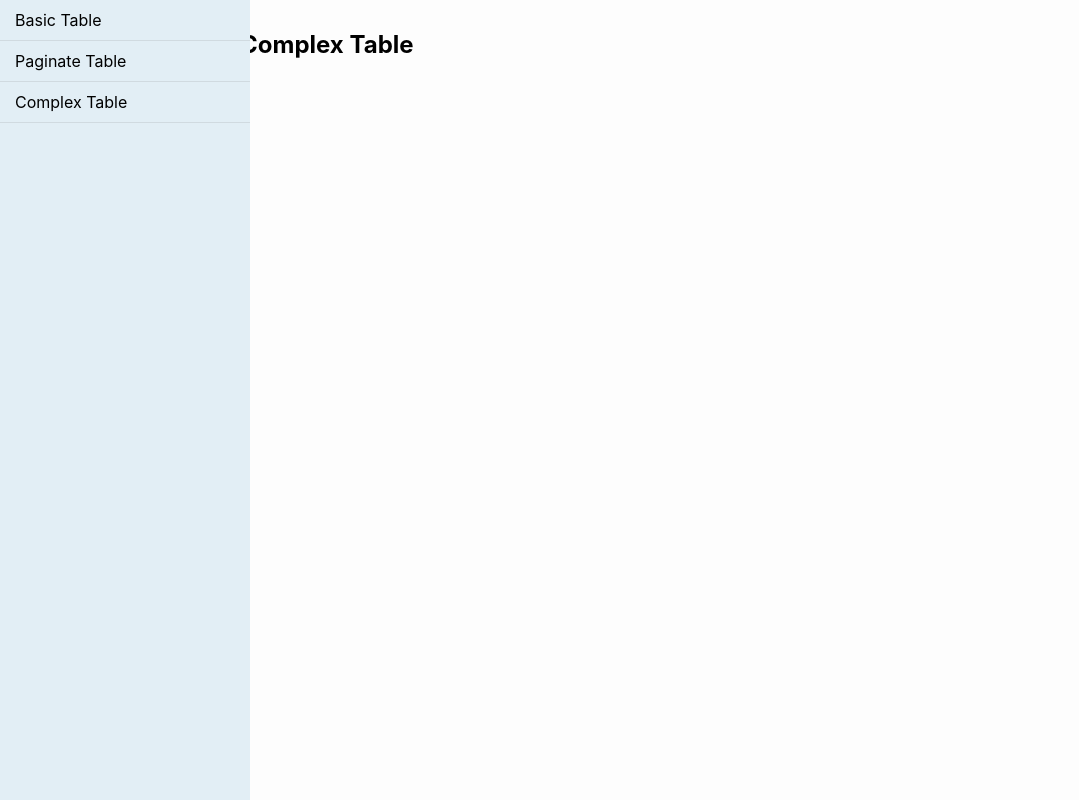
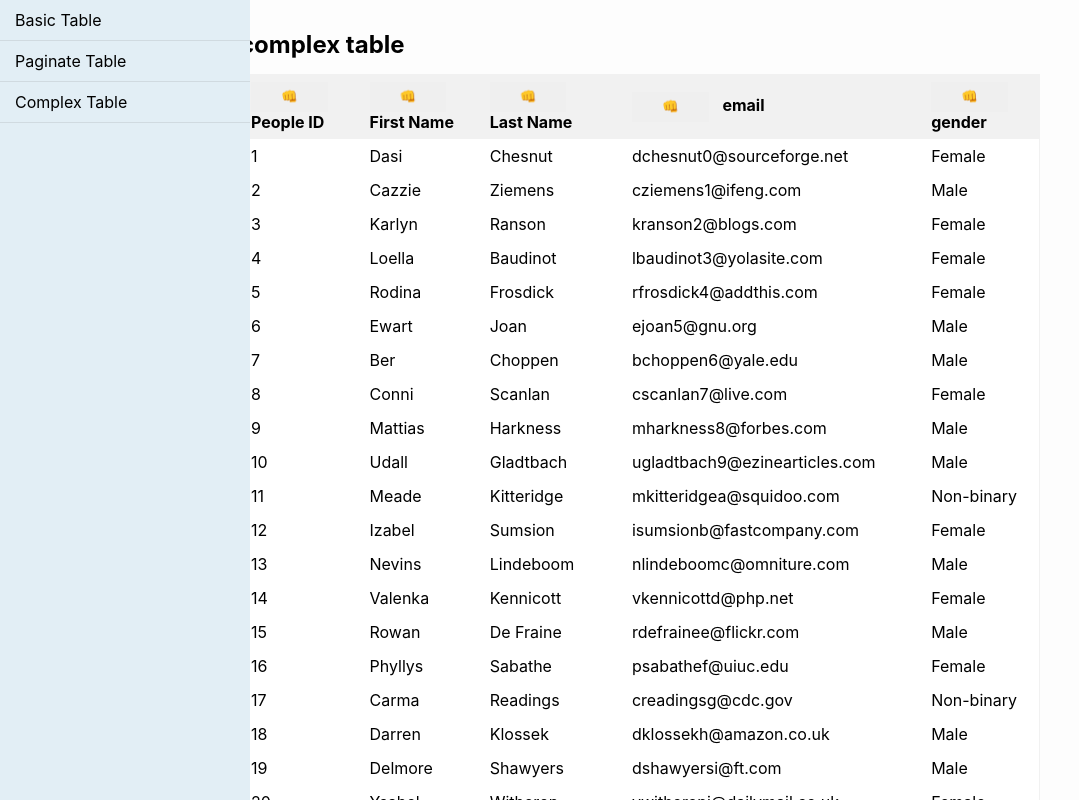
Before and after one commit to KalpanaChamling99/assignment4datatable, a React (Create React App) app: page / in a window 1280 px wide. Shown: the top 800 px of the page, without its empty margins (0-1079 px from the left). Built offline with nearby package versions, Linux system fonts and the light colour scheme.

Commit message:
wip grouping

```diff
--- a/src/components/complex/ComplexTable.jsx
+++ b/src/components/complex/ComplexTable.jsx
@@ -1,10 +1,213 @@
-import React from 'react';
+import React, { useState } from 'react';
+import {
+  GroupingState,
+  useReactTable,
+  getPaginationRowModel,
+  getFilteredRowModel,
+  getCoreRowModel,
+  getGroupedRowModel,
+  getExpandedRowModel,
+  ColumnDef,
+  flexRender,
+  createColumnHelper
+} from '@tanstack/react-table';
+import peopleData from '../../DATA.json';
 
-const ComplexTable = () => {
-  return(
-    <div className="complex-table">
-      <h2>Complex Table</h2>
+const columnHelper = createColumnHelper();
+
+const columns =[
+  columnHelper.accessor('id',{
+    cell: info => info.getValue(),
+    header: () => <>People ID</>
+  }),
+  columnHelper.accessor('first_name',{
+    cell: info => info.getValue(),
+    header: () => <>First Name</>
+  }),
+  columnHelper.accessor('last_name',{
+    cell: info => info.getValue(),
+    header: () => <>Last Name</>
+  }),
+  columnHelper.accessor('email',{
+    cell: info => info.getValue()
+  }),
+  columnHelper.accessor('gender',{
+    cell: info => info.getValue()
+  })
+]
+
+const ComplexTable = () =>{
+  const [data,setData] = useState([...peopleData]);
+  const [grouping, setGrouping] = useState([]);
+
+  const table = useReactTable({
+    data,
+    columns,
+    state: {
+      grouping,
+    },
+    onGroupingChange: setGrouping,
+    getExpandedRowModel: getExpandedRowModel(),
+    getGroupedRowModel: getGroupedRowModel(),
+    getCoreRowModel: getCoreRowModel(),
+    // getPaginationRowModel: getPaginationRowModel(),
+    getFilteredRowModel: getFilteredRowModel(),
+    debugTable: true,
+  })
+  return (
+    <div class="paginate-table">
+      <h2>complex table</h2>
+      <table>
+        <thead>
+          {table.getHeaderGroups().map(headerGroup=>(
+            <tr key={headerGroup.id}>
+              {headerGroup.headers.map(header=>(
+                <th key={header.id}>
+                  <div>
+                    {header.column.getCanGroup() ? (
+                      // If the header can be grouped, let's add a toggle
+                      <button
+                        {...{
+                          onClick: header.column.getToggleGroupingHandler(),
+                          style: {
+                            cursor: 'pointer',
+                          },
+                        }}
+                      >
+                        {header.column.getIsGrouped()
+                          ? `🛑(${header.column.getGroupedIndex()}) `
+                          : `👊 `}
+                      </button>
+                    ) : null}{' '}
+                    {flexRender(
+                      header.column.columnDef.header,
+                      header.getContext()
+                    )}
+                  </div>
+                </th>
+              ))}
+            </tr>
+          ))}
+        </thead>
+        <tbody>
+          {table.getRowModel().rows.map(row=>{
+            return (
+              <tr key={row.id}>
+                {row.getVisibleCells().map(cell => {
+                  return (
+                    <td
+                      {...{
+                        key: cell.id,
+                        style: {
+                          background: cell.getIsGrouped()
+                            ? '#0aff0082'
+                            : cell.getIsAggregated()
+                            ? '#ffa50078'
+                            : cell.getIsPlaceholder()
+                            ? '#ff000042'
+                            : 'white',
+                        },
+                      }}
+                    >
+                      {cell.getIsGrouped() ? (
+                        // If it's a grouped cell, add an expander and row count
+                        <>
+                          <button
+                            {...{
+                              onClick: row.getToggleExpandedHandler(),
+                              style: {
+                                cursor: row.getCanExpand()
+                                  ? 'pointer'
+                                  : 'normal',
+                              },
+                            }}
+                          >
+                            {row.getIsExpanded() ? '👇' : '👉'}{' '}
+                            {flexRender(
+                              cell.column.columnDef.cell,
+                              cell.getContext()
+                            )}{' '}
+                            ({row.subRows.length})
+                          </button>
+                        </>
+                      ) : cell.getIsAggregated() ? (
+                        // If the cell is aggregated, use the Aggregated
+                        // renderer for cell
+                        flexRender(
+                          cell.column.columnDef.aggregatedCell ??
+                            cell.column.columnDef.cell,
+                          cell.getContext()
+                        )
+                      ) : cell.getIsPlaceholder() ? null : ( // For cells with repeated values, render null
+                        // Otherwise, just render the regular cell
+                        flexRender(
+                          cell.column.columnDef.cell,
+                          cell.getContext()
+                        )
+                      )}
+                    </td>
+                  )
+                })}
+              </tr>
+            )
+          })}
+        </tbody>
+      </table>
+      <div className='pagination mt-6 text-center d-none'>
+        <button
+          onClick={()=>table.setPageIndex(0)}
+        >
+          First
+        </button>
+        <button
+          onClick={()=>table.previousPage()}
+          disabled= {!table.getCanPreviousPage()}
+        >
+          Prev
+        </button>
+        <button
+          onClick={()=>table.nextPage()}
+          disabled={!table.getCanNextPage()}
+        >
+          next
+        </button>
+        <button
+          onClick = {()=>table.setPageIndex(table.getPageCount() - 1)}
+        >
+          Last
+        </button>
+        <span>
+          <span>Go To page:</span>
+          <input
+            type="number"
+            max = {table.getPageCount()}
+            min = "1"
+            defaultValue={table.getState().pagination.pageIndex + 1}
+            onChange = {(e)=>{
+              const page = e.target.value ? Number(e.target.value) - 1 : 0
+              table.setPageIndex(page)
+            }}
+          />
+        </span>
+        <span>
+          <select
+            value = {table.getState().pagination.pageSize}
+            onChange= {(e)=>{
+              table.setPageSize(Number(e.target.value))
+            }}
+          >
+            {[10,20,30,40,50].map(pageSize => (
+              <option value={pageSize} key={pageSize}>
+                Show {pageSize}
+              </option>
+            ))}
+            Show
+          </select>
+        </span>
+      </div>
     </div>
+
   )
 }
+
 export default ComplexTable;
--- a/src/components/usertable/Index.jsx
+++ b/src/components/usertable/Index.jsx
@@ -37,6 +37,10 @@
     header: 'Email',
     accessorKey: 'email',
   },
+  {
+    header: 'Status',
+    accessorKey: 'marital_status',
+  },
 ];
 
 const UserTable = () => {
```
